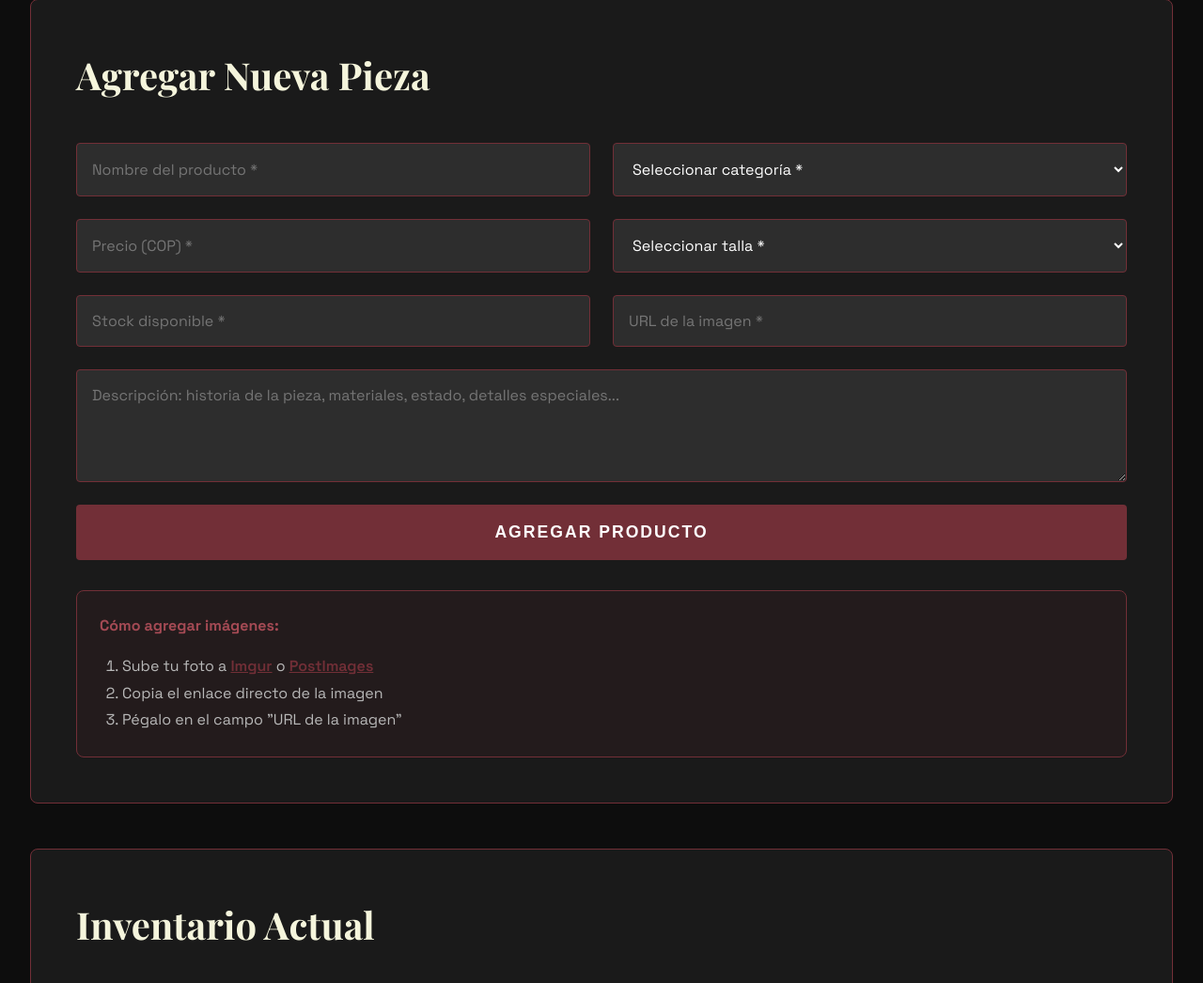
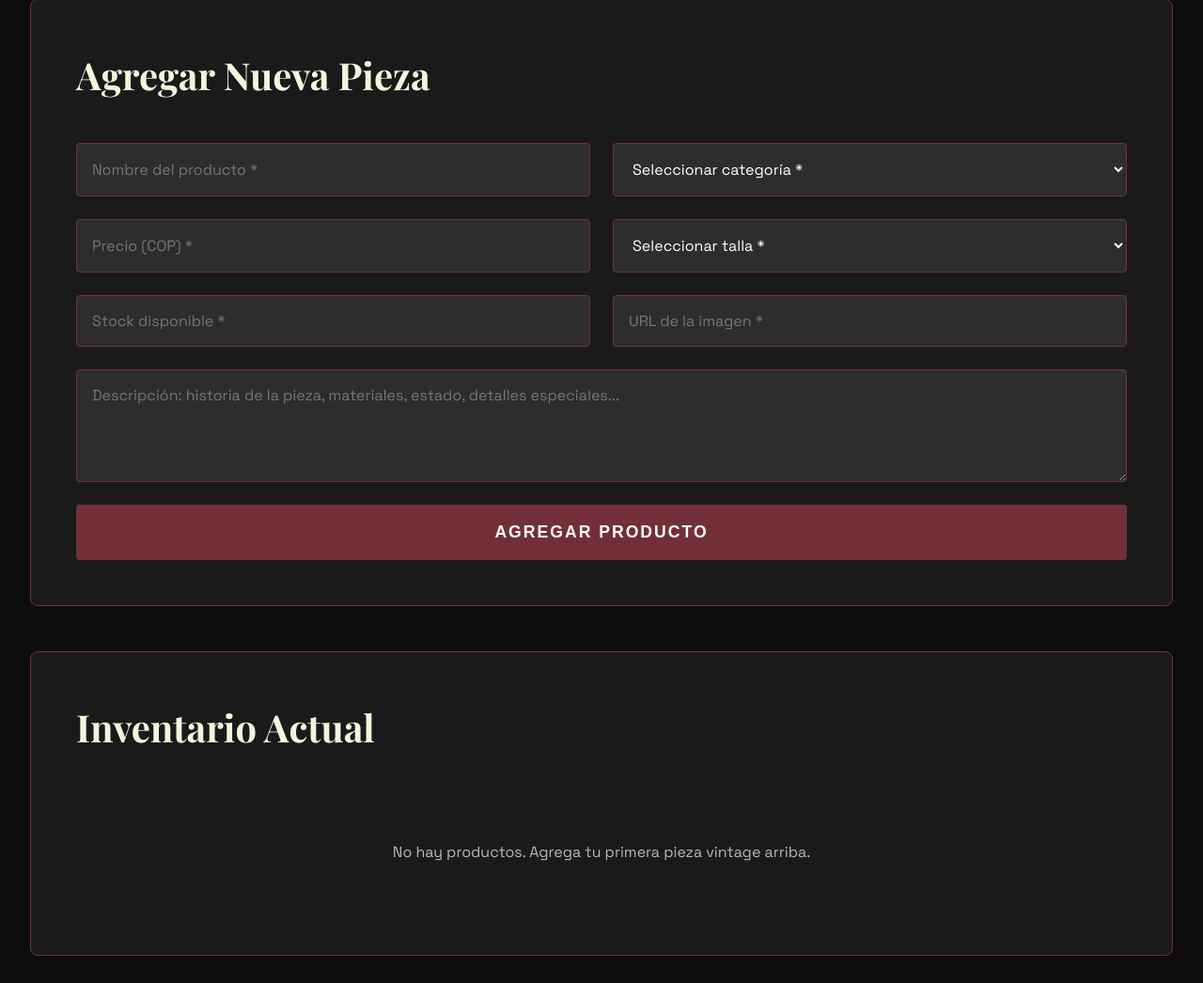
Before and after one commit to raesttleten/tienda-ropa-upcycling, a FastAPI app: page /admin in a window 1280 px wide. Shown: the part 416-1462 px from the top of the page at 94% size. Run offline with FastAPI, Linux system fonts and the light colour scheme.

Commit message:
ultimos retoques del diseño de la pagina

```diff
--- a/templates/admin.html
+++ b/templates/admin.html
@@ -81,17 +81,6 @@
                 <button type="submit">AGREGAR PRODUCTO</button>
                 {% endif %}
             </form>
-
-            {% if not producto_editar %}
-            <div style="margin-top: 2rem; padding: 1.5rem; background: rgba(114, 47, 55, 0.1); border-radius: 8px; border: 1px solid var(--wine);">
-                <h4 style="color: var(--light-wine); margin-bottom: 1rem;">Cómo agregar imágenes:</h4>
-                <ol style="color: var(--light-gray); line-height: 1.8; padding-left: 1.5rem;">
-                    <li>Sube tu foto a <a href="https://imgur.com/upload" target="_blank" style="color: var(--wine); font-weight: 600;">Imgur</a> o <a href="https://postimages.org/" target="_blank" style="color: var(--wine); font-weight: 600;">PostImages</a></li>
-                    <li>Copia el enlace directo de la imagen</li>
-                    <li>Pégalo en el campo "URL de la imagen"</li>
-                </ol>
-            </div>
-            {% endif %}
         </section>
 
         <section class="lista-productos">
--- a/templates/index.html
+++ b/templates/index.html
@@ -179,7 +179,7 @@
 
     <footer>
         <p>thriftstorecol</p>
-        <p style="margin-top: 0.5rem;">Moda Vintage · Sostenible · Única</p>
+        <p style="margin-top: 0.5rem;">Moda · Sostenible · Único</p>
     </footer>
 
     <script>
```
